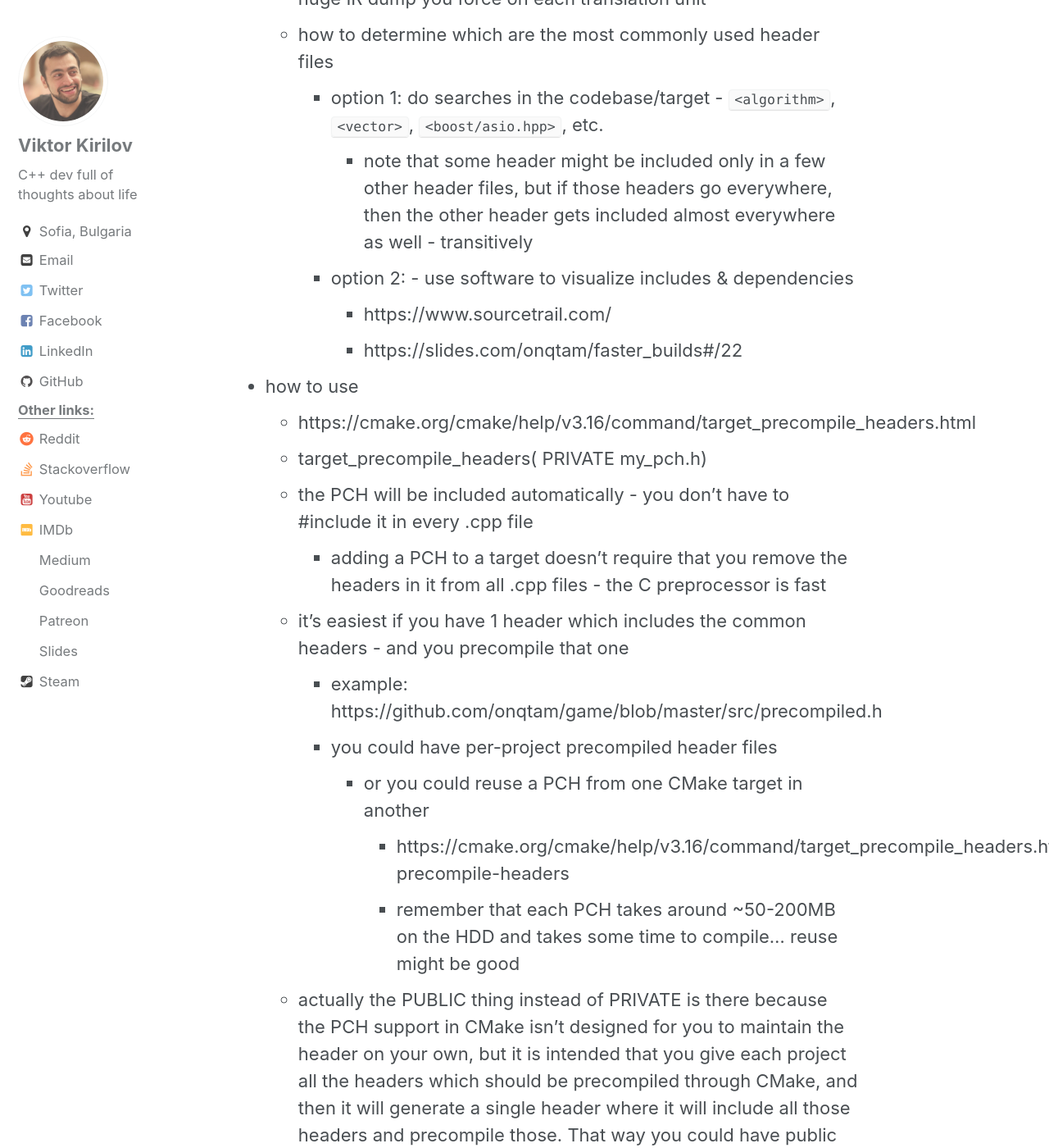
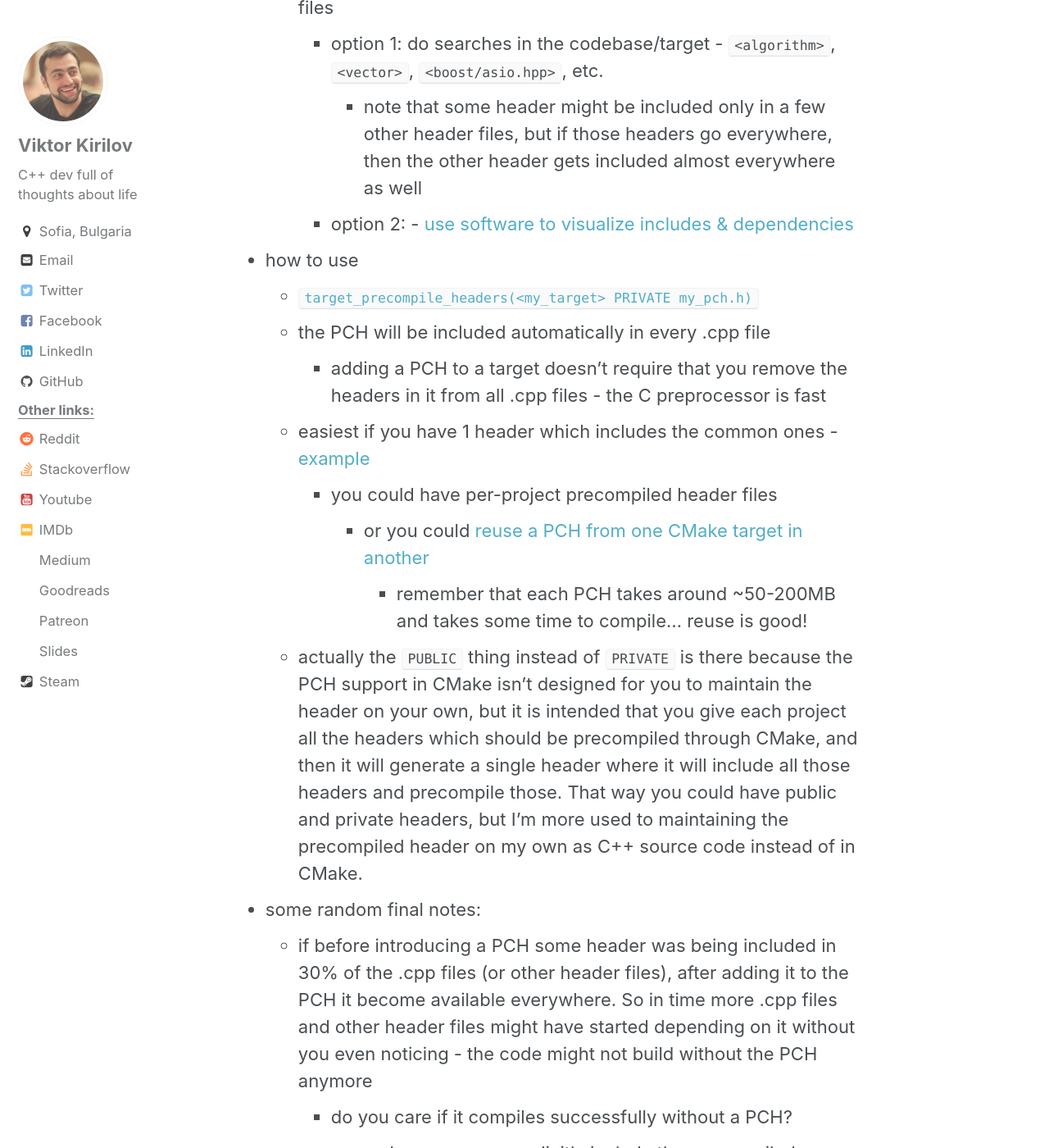
Before and after one commit to onqtam/onqtam.github.io, a Jekyll site: the page built from _posts/2019-12-12-pch-unity-cmake-3-16.md, in a window 1280 px wide and 1400 px high, scrolled down 1871 px. Shown: the whole window at 82% size. Built offline with Jekyll 4.4.1, drawn with Linux system fonts in a browser that asks for light colours; comment, search, counter and statistics services are not loaded; some of the changed text lies outside the part shown.

Commit message:
fixed partially

````diff
--- a/_posts/2019-12-12-pch-unity-cmake-3-16.md
+++ b/_posts/2019-12-12-pch-unity-cmake-3-16.md
@@ -8,51 +8,45 @@ tags: [programming, C++, compile times, build systems, cmake]
 excerpt: "Here is everything you need to know about these techniques"
 ---
 
-Modules are coming in C++20 but it will take a while before they are widely adopted and supported byt tooling - what can we do right now to speed up our builds? I recently consulted a company on this exact matter - luckily CMake 3.16 was just released and there was no need to resort to 3rd party CMake scripts from GitHub for precompiled headers and unity builds (such as [cotire](https://github.com/sakra/cotire) - more than 4k LOC of CMake...). Here is what I told them about these 2 techniques in a weirdly-tree-like-structured way:
+Modules are coming in C++20 but it will take a while before they are widely adopted, optimized and supported by tooling - what can we do right now to speed up our builds? I recently consulted a company on this exact matter - luckily CMake 3.16 was just released and there was no need to resort to 3rd party CMake scripts from GitHub for precompiled headers and unity builds (such as [cotire](https://github.com/sakra/cotire) - more than 4k LOC of CMake...). Here is what I told them about these 2 techniques in a weirdly-tree-like-structured way:
 
 ## Precompiled headers
 
 - the idea is to "precompile" a bunch of common header files
     - "precompile" means that the compiler will parse the C++ headers and save its intermediate representation (IR) into a file
         - then when compiling sources that IR will be prepended to them - as if the headers were included
-            - whatever is in the PCH is the first thing each translation unit sees
+            - the PCH is the first thing each translation unit sees
     - easy to integrate - doesn't require any C++ code changes
-    - ~20-30% speedup on UNIX (can be up to 50%+ with MSVC on Windows)
-    - recommended for targets with at least 10 .cpp files (PCH takes space & time to compile)
+    - ~20-30% speedup on UNIX (can be up to 50%+ with MSVC)
+    - for targets with at least 10 .cpp files (PCH takes space & time to compile)
 - what to put in a PCH
-    - put mostly STL & third-party libs like boost (should be used in at least ~30% of the .cpp files)
+    - STL & third-party libs like boost (used in at least ~30% of the .cpp files)
     - some project-specific headers (at least 30% use) which change rarely
-        - for example if you have common utility headers for logging, or a connection/socket or whatever...
-        - which change rarely !!!
+        - for example if you have common utilities for logging/connections/etc.
+        - !!! which change rarely !!!
     - each time any header which ends up in the PCH is changed - the entire PCH is recompiled along with the entire target which includes it
-    - careful not to put too much into a PCH - once it reaches ~150-200MB you might start hitting diminishing returns because of the huge IR dump you force on each translation unit
+    - careful not to put too much into a PCH - once it reaches ~150-200MB you might start hitting diminishing returns
     - how to determine which are the most commonly used header files
         - option 1: do searches in the codebase/target - ```<algorithm>```, ```<vector>```, ```<boost/asio.hpp>```, etc.
-            - note that some header might be included only in a few other header files, but if those headers go everywhere, then the other header gets included almost everywhere as well - transitively
-        - option 2: - use software to visualize includes & dependencies
-            - https://www.sourcetrail.com/
-            - https://slides.com/onqtam/faster_builds#/22
+            - note that some header might be included only in a few other header files, but if those headers go everywhere, then the other header gets included almost everywhere as well
+        - option 2: - [use software to visualize includes & dependencies](https://slides.com/onqtam/faster_builds#/22)
 - how to use
-    - https://cmake.org/cmake/help/v3.16/command/target_precompile_headers.html
-    - target_precompile_headers(<my_target> PRIVATE my_pch.h)
-    - the PCH will be included automatically - you don't have to #include it in every .cpp file
+    - [```target_precompile_headers(<my_target> PRIVATE my_pch.h)```](https://cmake.org/cmake/help/v3.16/command/target_precompile_headers.html)
+    - the PCH will be included automatically in every .cpp file
         - adding a PCH to a target doesn't require that you remove the headers in it from all .cpp files - the C preprocessor is fast
-    - it's easiest if you have 1 header which includes the common headers - and you precompile that one
-        - example: https://github.com/onqtam/game/blob/master/src/precompiled.h
+    - easiest if you have 1 header which includes the common ones - [example](https://github.com/onqtam/game/blob/master/src/precompiled.h)
         - you could have per-project precompiled header files
-            - or you could reuse a PCH from one CMake target in another
-                - https://cmake.org/cmake/help/v3.16/command/target_precompile_headers.html#reusing-precompile-headers
-                - remember that each PCH takes around ~50-200MB on the HDD and takes some time to compile... reuse might be good
-    - actually the PUBLIC thing instead of PRIVATE is there because the PCH support in CMake isn't designed for you to maintain the header on your own, but it is intended that you give each project all the headers which should be precompiled through CMake, and then it will generate a single header where it will include all those headers and precompile those. That way you could have public and private headers, but I'm more used to maintaining the precompiled header on my own as C++ source code instead of in CMake.
+            - or you could [reuse a PCH from one CMake target in another](https://cmake.org/cmake/help/v3.16/command/target_precompile_headers.html#reusing-precompile-headers)
+                - remember that each PCH takes around ~50-200MB and takes some time to compile... reuse is good!
+    - actually the ```PUBLIC``` thing instead of ```PRIVATE``` is there because the PCH support in CMake isn't designed for you to maintain the header on your own, but it is intended that you give each project all the headers which should be precompiled through CMake, and then it will generate a single header where it will include all those headers and precompile those. That way you could have public and private headers, but I'm more used to maintaining the precompiled header on my own as C++ source code instead of in CMake.
 - some random final notes:
-    - if before introducing a PCH some header was being included in 30% of the .cpp files (or other header files), after adding it to the PCH it become available everywhere. So in time more .cpp files and other header files might have started depending on it without you even noticing - the code might not build without the PCH anymore.
-        - the code needs to be tested if it compiles successfully without a PCH
-            - easy if every .cpp includes the appropriate precompiled header for it anyway
+    - if before introducing a PCH some header was being included in 30% of the .cpp files (or other header files), after adding it to the PCH it become available everywhere. So in time more .cpp files and other header files might have started depending on it without you even noticing - the code might not build without the PCH anymore
+        - do you care if it compiles successfully without a PCH?
+            - make every .cpp explicitly include the precompiled header
                 - problematic if the same .cpp file is used in 2 or more CMake targets with different PCHs
                     - move that .cpp into a static lib, compile it only once and link against that!
     - if you are using GCC but are using ccls/clangd or anything else as a language server which is based on clang
-        - those tools might not work because they will try to read the .gch file produced by GCC
-        - there is a bug report for that (along with a patch): https://bugs.llvm.org/show_bug.cgi?id=41579
+        - those tools might not work because they will try to read the .gch file produced by GCC - [bug report](https://bugs.llvm.org/show_bug.cgi?id=41579) (along with a patch)
 
 ## Unity builds
 
````
